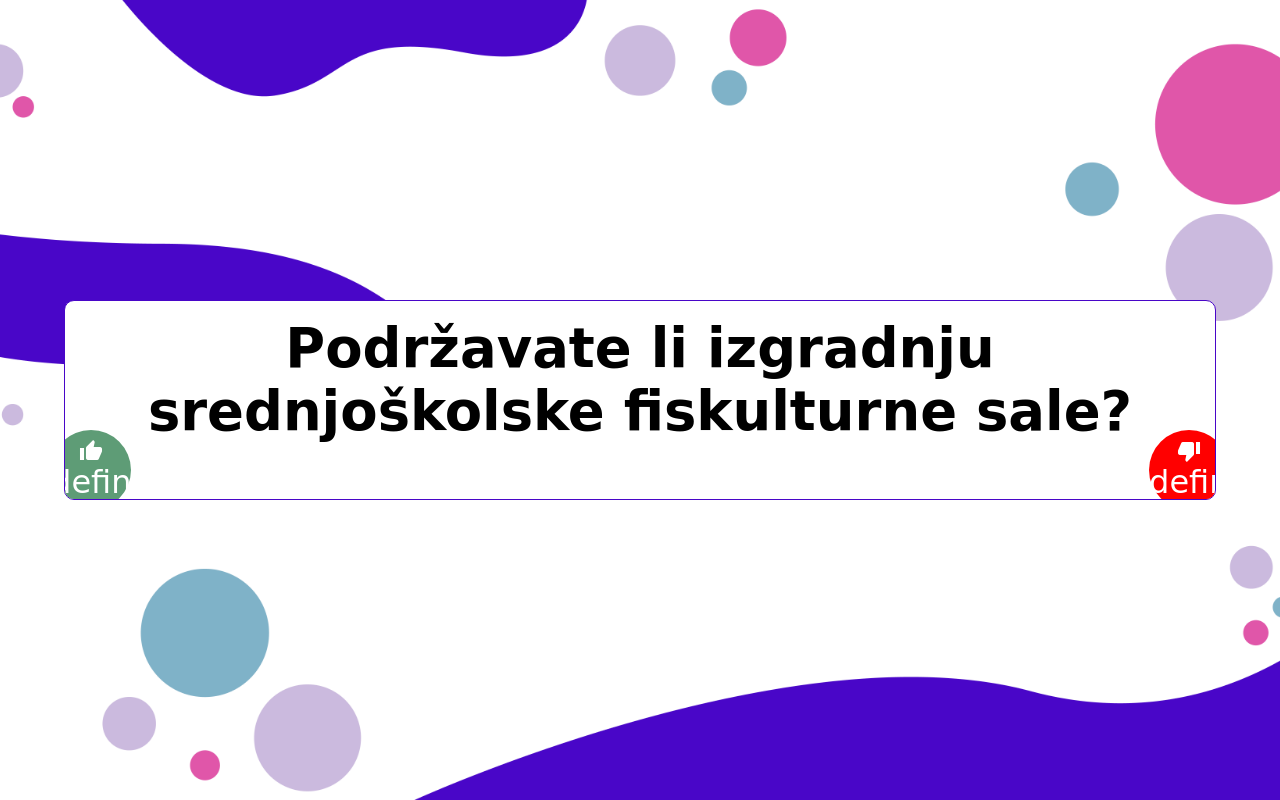
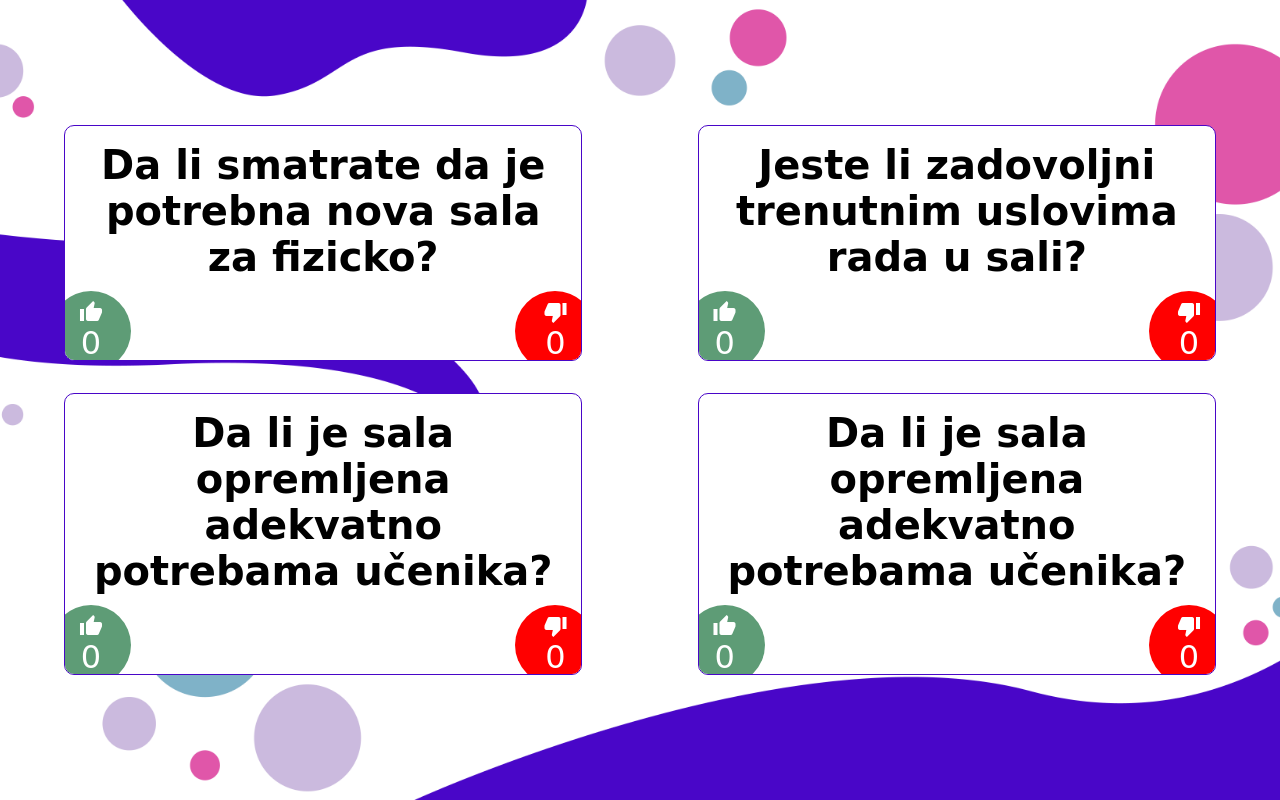
Before and after one commit to aleksej-vidic-aco/anketa, a Node server app: page / in a window 1280 px wide. Run offline with Node 20, Linux system fonts and the light colour scheme; data that the repository does not hold is empty; some libraries are stand-ins or nearby versions; some web fonts are replaced.

Commit message:
Initial commit

```diff
--- a/public/script.js
+++ b/public/script.js
@@ -1,86 +1,117 @@
-const circleGreen = document.querySelector(".circle-green");
-const circleRed = document.querySelector(".circle-red");
-const like = document.querySelector(".like");
-const dislike = document.querySelector(".dislike");
-const podrzava = document.querySelector(".podrzava");
-const nepodrzava = document.querySelector(".nepodrzava");
+const posts = document.querySelector(".posts");
 document.addEventListener("DOMContentLoaded", async () => {
     try {
-        let like = localStorage.getItem("like");
-        let dislike = localStorage.getItem("dislike");
-        const res = await axios.get("/getLikesAndDislikes");
+        if(localStorage.getItem("like1") == null) {
+            for(let i = 1; i <= 4; i++) {
+                localStorage.setItem(`like${i}`, false);
+                localStorage.setItem(`dislike${i}`, false);
+            }
+        }
+        const res = await axios.get("http://localhost:5000/getAllPosts");
         console.log(res.data);
-        console.log(like, dislike);
-        podrzava.innerText = res.data.likes;
-        nepodrzava.innerText = res.data.dislikes;
-        if(like == null && dislike == null) {
-            localStorage.setItem("like", false);
-            localStorage.setItem("dislike", false);
+        createElements(res.data.data);
+    } catch (error) {
+        console.log(error)
+    }
+})
+function createElements(datas) {
+    console.log(datas);
+    posts.innerHTML = "";
+    datas.forEach((post, index) => {
+        console.log(index);
+        console.log(post);
+        const div = document.createElement("div");
+        const h1 = document.createElement("h1");
+        const likeBtn = document.createElement("button");
+        const dislikeBtn = document.createElement("button");
+        h1.innerText = post.title;
+        likeBtn.innerHTML = `
+        <i class="material-icons">thumb_up</i>
+        <p class = "brojac podrzava ">${post.like}</p>
+        `;
+        dislikeBtn.innerHTML = `
+        <i class="material-icons">thumb_down</i>
+        <p class = "brojac nepodrzava">${post.dislike}</p>
+        `;
+        h1.classList.add("title");
+        likeBtn.classList.add("btn");
+        likeBtn.classList.add("like");
+        dislikeBtn.classList.add("btn");
+        likeBtn.addEventListener("click", (e) => likePost(e, `like${index + 1}`, `dislike${index + 1}`, post._id), true);
+        dislikeBtn.addEventListener("click", (e) => dislikePost(e, `like${index + 1}`, `dislike${index + 1}`, post._id), true);
+        dislikeBtn.classList.add("dislike");
+        div.classList.add("post");
+        div.append(h1, likeBtn, dislikeBtn);
+        posts.append(div);
+    })
+}
+async function likePost(e, like, dislike, id) {
+    try {
+        localStorage.setItem(dislike, false);
+        let getLike = localStorage.getItem(like);
+        let getDislike = localStorage.getItem(dislike);
+        if(getLike === "true") {
+            localStorage.setItem(like, false);
+            getLike = localStorage.getItem(like);
+        } else {
+            localStorage.setItem(like, true);
+            getLike = localStorage.getItem(like);
         }
-        if(like === "true") toggleCircle(circleGreen);
-        if(dislike === "true") toggleCircle(circleRed);
-    } catch(err) {
-        console.log(err);
+        const res = await axios.put(`http://localhost:5000/likePost/${id}`, {
+            like: getLike,
+            dislike: getDislike
+        });
+        if(res.status === 200) {
+            let like = e.target.closest(".like");
+            let dislike = like.nextSibling;
+            dislike.innerHTML = `
+            <i class="material-icons">thumb_down</i>
+            <p class = "brojac nepodrzava">${res.data.dislikes}</p>
+            `
+            like.innerHTML = `
+            <i class="material-icons">thumb_up</i>
+            <p class = "brojac podrzava ">${res.data.likes}</p>
+            `;
+        }
+    } catch (error) {
+        console.log(error)
     }
-});
-like.addEventListener("click", () => {
-        let obj = {};
-        obj.dislike = localStorage.getItem("dislike");
-        localStorage.setItem("dislike", false);
-        if(circleRed.classList.contains("scale-circle")) {
-            removeCircle(circleRed)
+}
+async function dislikePost(e, like, dislike, id) {
+    try {
+        localStorage.setItem(like, false);
+        let getLike = localStorage.getItem(like);
+        let getDislike = localStorage.getItem(dislike);
+        if(getDislike === "true") {
+            localStorage.setItem(dislike, false);
+            getDislike = localStorage.getItem(dislike);
+    } else {
+        localStorage.setItem(dislike, true);
+        getDislike = localStorage.getItem(dislike);
+    }
+        const res = await axios.put(`http://localhost:5000/dislikePost/${id}`, {
+            like: getLike,
+            dislike: getDislike
+        });
+        if(res.status === 200) {
+            let dislike = e.target.closest(".dislike");
+            let like = dislike.previousSibling;
+            dislike.innerHTML = `
+            <i class="material-icons">thumb_down</i>
+            <p class = "brojac nepodrzava">${res.data.dislikes}</p>
+            `
+            like.innerHTML = `
+            <i class="material-icons">thumb_up</i>
+            <p class = "brojac podrzava ">${res.data.likes}</p>
+            `;
         }
-        if(localStorage.getItem("like") === "true") {
-            localStorage.setItem("like", false);
-            console.log(localStorage.getItem("like"));
-            obj.like = localStorage.getItem("like");
-
-            changeVote("/like", obj);
-            removeCircle(circleGreen);
-            return;
-        }
-
-        localStorage.setItem("like", true);
-        obj.like = localStorage.getItem("like");
-        changeVote("/like", obj);
-        toggleCircle(circleGreen);
-}, true)
-dislike.addEventListener("click", () => {
-    let obj = {};
-    obj.like = localStorage.getItem("like");
-    localStorage.setItem("like", false);
-    if(circleGreen.classList.contains("scale-circle")) {
-        removeCircle(circleGreen)
-    }
-    if(localStorage.getItem("dislike") === "true") {
-        localStorage.setItem("dislike", false);
-        console.log(localStorage.getItem("dislike"));
-        obj.dislike = localStorage.getItem("dislike");
-
-        changeVote("/dislike", obj);
-        removeCircle(circleRed);
-        return;
-    }
-
-    localStorage.setItem("dislike", true);
-    obj.dislike = localStorage.getItem("dislike");
-    changeVote("/dislike", obj);
-    toggleCircle(circleRed);
-}, true)
-function toggleCircle(circle) {
-    circle.classList.toggle("scale-circle");
-}
-
-function removeCircle(circle) {
-    circle.classList.remove("scale-circle");
-}
-async function changeVote(url, obj) {
-    try {
-        const res = await axios.put(url, obj);
-        console.log(res.data);
-        podrzava.innerText = res.data.likes;
-        nepodrzava.innerText = res.data.dislikes;
     } catch (error) {
         console.log(error);
     }
 }
+function removeCircle(circle) {
+    circle.classList.remove("scale-circle");
+}
+function toggleCircle(circle) {
+    circle.classList.toggle("scale-circle");
+}
--- a/public/style.css
+++ b/public/style.css
@@ -1,41 +1,44 @@
 @import url('https://fonts.googleapis.com/css2?family=Hubballi&display=swap');
-*, *::after, *::before {
+*, *::before, *::after {
     margin: 0;
     padding: 0;
     box-sizing: border-box;
-    z-index: 1;
 }
-
+body {
+    display: grid;
+    place-items: center;
+    min-height: 100vh;
+    font-size: 16px;
+    background-image: url("racunar1.png");
+    background-position: center;
+    background-size: cover;
+}
 h1, p {
     font-family: 'Hubballi', cursive;
 }
-
-body {
-    background-image: url("racunar1.png");
-    background-position: center;
-    background-size: cover;
-    display: grid;
-    place-items: center;
-    font-size: 16px;
-    min-height: 100vh;
+.posts {
+    width: min(1400px, 90%);
+    display: flex;
+    flex-wrap: wrap;
+    justify-content: space-between;
+    margin-inline: auto;
+    gap: 2rem;
+}
+.post {
+    width: 45%;
+    background-color: #ffffff;
     position: relative;
-}
-
-.anketa {
-    width: min(75rem, 90%);
-    height: max(10rem, 25%);
-    background-color: #ffffff;
+    border: 1px solid #4906C8;
     border-radius: 10px;
     overflow: hidden;
-    animation: anketaScale 0.5s;
-    position: relative;
-    border: 1px solid #4906C8;
+    padding-inline: 1rem;
 }
 .title {
     text-align: center;
-    font-size: clamp(2rem, 3vw + 1rem, 4rem);
+    font-size: clamp(2rem, 3vw + 1rem, 2.5rem);
     margin-inline: auto;
     margin-top: 1rem;
+    margin-bottom: 5rem;
 }
 .btn {
     position: absolute;
@@ -103,5 +106,12 @@ body {
 @media only screen and (max-width: 420px) {
     body {
         background-image: url("telefon.png");
+        padding-top: 2rem;
+    }
+    .posts {
+        flex-direction: column;
+    }
+    .post {
+        width: 100%;
     }
 }
--- a/server.js
+++ b/server.js
@@ -19,10 +19,107 @@ app.use(cors({
     origin: 'http://127.0.0.1:5500',
     optionsSuccessStatus: 200
 }))
-
+app.post("/create", async (req, res) => {
+    try {
+        const {title} = req.body;
+        const newPost = await Anketa.create({title: title});
+        if(newPost) {
+            res.json({
+                data: newPost
+            })
+        }
+    } catch (error) {
+        console.log(error);
+        res.json({
+            msg: "Greska"
+        })
+    }
+})
+app.get("/getAllPosts", async (req, res) => {
+    try {
+       const allPosts = await Anketa.find({});
+       res.json({
+        data: allPosts
+       })
+    } catch (error) {
+        console.log(error);
+        res.json({
+            msg: "Greska"
+        })
+    }
+})
 app.get("/", (req, res) => {
     res.render("index");
 })
+app.put("/likePost/:id", async (req, res) => {
+    try {
+        const {like, dislike} = req.body;
+        const id = req.params.id;
+        const anketa = await Anketa.findById(id);
+        if(anketa == null) {
+            return res.json({
+                success: false,
+                msg: "Nema posta"
+            })
+        }
+        if(like === "false" && dislike === "false" && anketa.like > 0) {
+            anketa.like = anketa.like - 1;
+        }
+        if(like === "true" && dislike === "true" && anketa.dislike > 0) {
+            anketa.dislike = anketa.dislike - 1;
+            anketa.like = anketa.like + 1;
+        }
+        if(like === "true" && dislike === "false") {
+            anketa.like = anketa.like + 1;
+            if(anketa.dislike > 0)  anketa.dislike = anketa.dislike - 1;
+        }
+        const saved = await anketa.save();
+        res.json({
+            likes: saved.like,
+            dislikes: saved.dislike
+        })
+    } catch (error) {
+        console.log(error);
+        res.json({
+            msg: "Greska",
+        })
+    }
+})
+app.put("/dislikePost/:id", async (req, res) => {
+    try {
+        const {like, dislike} = req.body;
+        const id = req.params.id;
+        const anketa = await Anketa.findById(id);
+        if(anketa == null) {
+            return res.json({
+                success: false,
+                msg: "Nema posta",
+            })
+        }
+        if(like === "false" && dislike === "false" && anketa.dislike > 0) {
+            anketa.dislike = anketa.dislike - 1;
+        }
+        if(like === "true" && dislike === "true" && anketa.like > 0) {
+            anketa.like = anketa.like - 1;
+            anketa.dislike = anketa.dislike + 1;
+        }
+        if(like === "false" && dislike === "true") {
+            anketa.dislike = anketa.dislike + 1;
+            if(anketa.like > 0) anketa.like = anketa.like - 1;
+        }
+        const saved = await anketa.save();
+        res.json({
+            likes: saved.like,
+            dislikes: saved.dislike
+        })
+    } catch (error) {
+        console.log(error);
+        res.json({
+            success: false,
+            msg: "Greska"
+        })
+    }
+});
 app.get("/getLikesAndDislikes", async (req, res) => {
     try {
         const anketa = await Anketa.findById("63e399862324777590d3eb8c");
@@ -37,6 +134,7 @@ app.get("/getLikesAndDislikes", async (req, res) => {
             likes: anketa.likes,
             dislikes: anketa.dislikes
         })
+
     } catch (error) {
         console.log(error);
     }
--- a/views/index.ejs
+++ b/views/index.ejs
@@ -5,17 +5,14 @@
     <meta http-equiv="X-UA-Compatible" content="IE=edge">
     <meta name="viewport" content="width=device-width, initial-scale=1.0">
     <link rel="stylesheet" type="text/css" href="https://fonts.googleapis.com/icon?family=Material+Icons">
-    <link rel = "stylesheet" type="text/css" href="/style.css">
+    <link rel="stylesheet" href="/style.css">
+    <script src="https://cdn.jsdelivr.net/npm/axios/dist/axios.min.js" defer></script>
     <title>Anketa</title>
-    <script src="https://cdn.jsdelivr.net/npm/axios/dist/axios.min.js" defer></script>
 </head>
 <body>
-    <div class = "anketa">
-        <h1 class = "title">
-            Podržavate li izgradnju srednjoškolske fiskulturne sale?
-        </h1>
-        <div class = "circle-green"></div>
-        <div class = "circle-red"></div>
+    <div class = "posts">
+        <div class = "post">
+            <h1 class = "title">Da li smatrate da je potrebna nova sala za fizicko?</h1>
             <button class = "btn like">
                 <i class="material-icons">thumb_up</i>
                 <p class = "brojac podrzava ">0</p>
@@ -25,6 +22,40 @@
                 <p class = "brojac nepodrzava">0</p>
             </button>
         </div>
+        <div class = "post">
+            <h1 class = "title">Jeste li zadovoljni trenutnim uslovima rada u sali?</h1>
+            <button class = "btn like">
+                <i class="material-icons">thumb_up</i>
+                <p class = "brojac podrzava ">0</p>
+            </button>
+            <button class = "btn dislike">
+                <i class="material-icons">thumb_down</i>
+                <p class = "brojac nepodrzava">0</p>
+            </button>
+        </div>
+        <div class = "post">
+            <h1 class = "title">Da li je sala opremljena adekvatno potrebama učenika?</h1>
+            <button class = "btn like">
+                <i class="material-icons">thumb_up</i>
+                <p class = "brojac podrzava ">0</p>
+            </button>
+            <button class = "btn dislike">
+                <i class="material-icons">thumb_down</i>
+                <p class = "brojac nepodrzava">0</p>
+            </button>
+        </div>
+        <div class = "post">
+            <h1 class = "title">Da li je sala opremljena adekvatno potrebama učenika?</h1>
+            <button class = "btn like">
+                <i class="material-icons">thumb_up</i>
+                <p class = "brojac podrzava ">0</p>
+            </button>
+            <button class = "btn dislike">
+                <i class="material-icons">thumb_down</i>
+                <p class = "brojac nepodrzava">0</p>
+            </button>
+        </div>
+    </div>
     <script src="/script.js" defer></script>
 </body>
 </html>
```
Also changed, not shown: Anketa.js (+6 -3 lines). Lines whose indentation alone changed are shown as unchanged.
